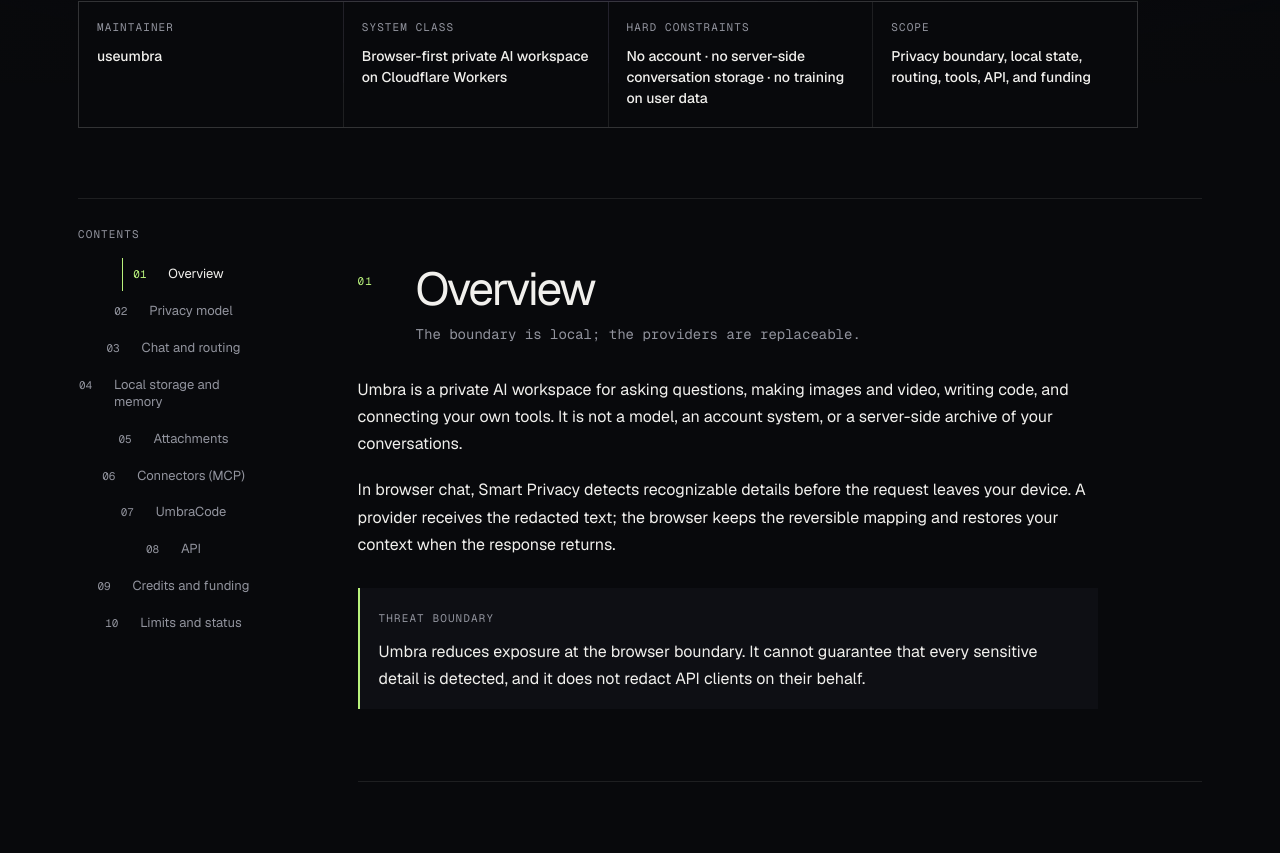
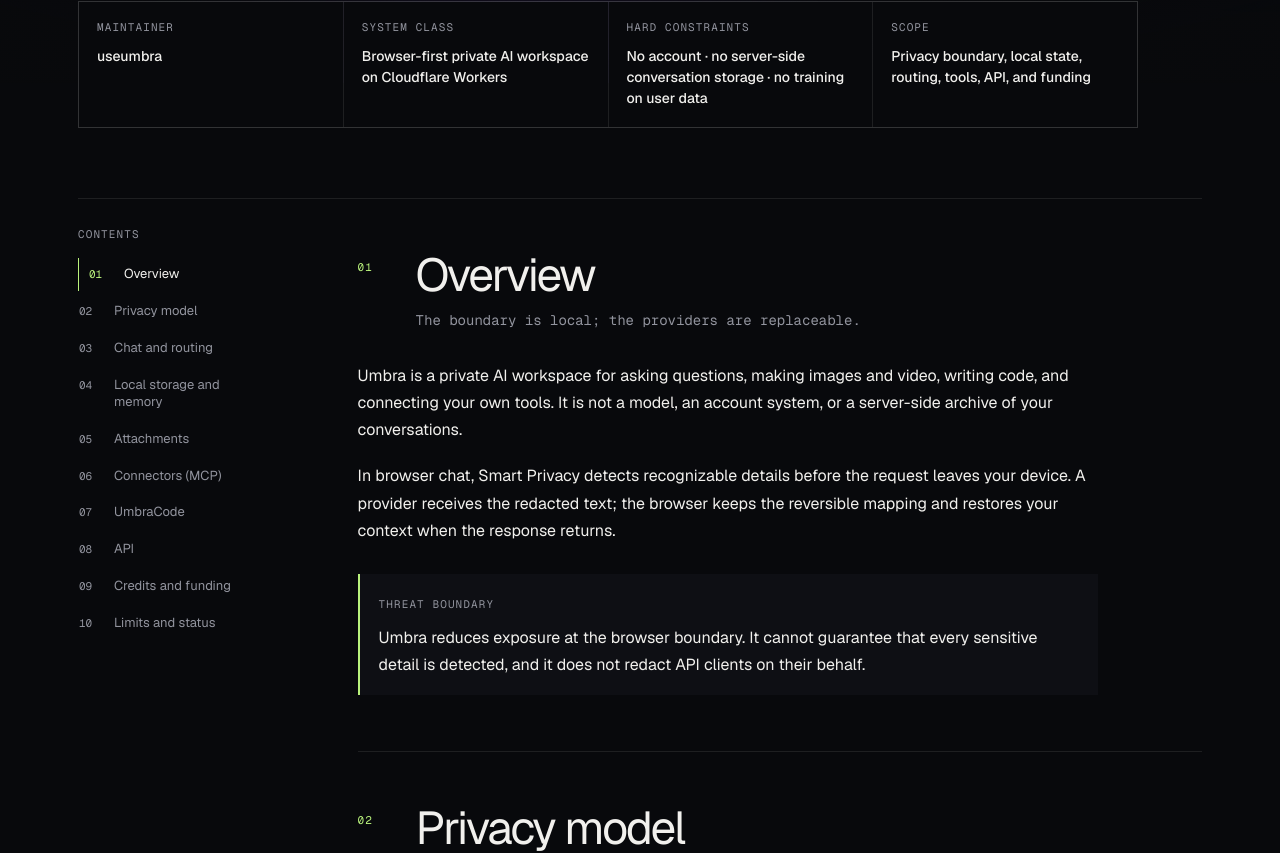
Before and after one commit to useumbra/umbra, a Next.js app: page /docs in a window 1280 px wide. Shown: the part 717-1570 px from the top of the page. Built offline with nearby package versions, Linux system fonts and the light colour scheme.

Commit message:
align docs contents sidebar and tighten section rhythm

```diff
--- a/src/app/globals.css
+++ b/src/app/globals.css
@@ -469,6 +469,7 @@
 .docs-toc nav {
   display: flex;
   flex-direction: column;
+  align-items: stretch;
   gap: 4px;
   margin-top: 17px;
 }
@@ -508,7 +509,7 @@
 }
 .docs-spec-section {
   scroll-margin-top: 84px;
-  padding: 66px 0 72px;
+  padding: 52px 0 56px;
   border-bottom: 1px solid var(--line);
 }
 .docs-spec-section:last-child {
```
